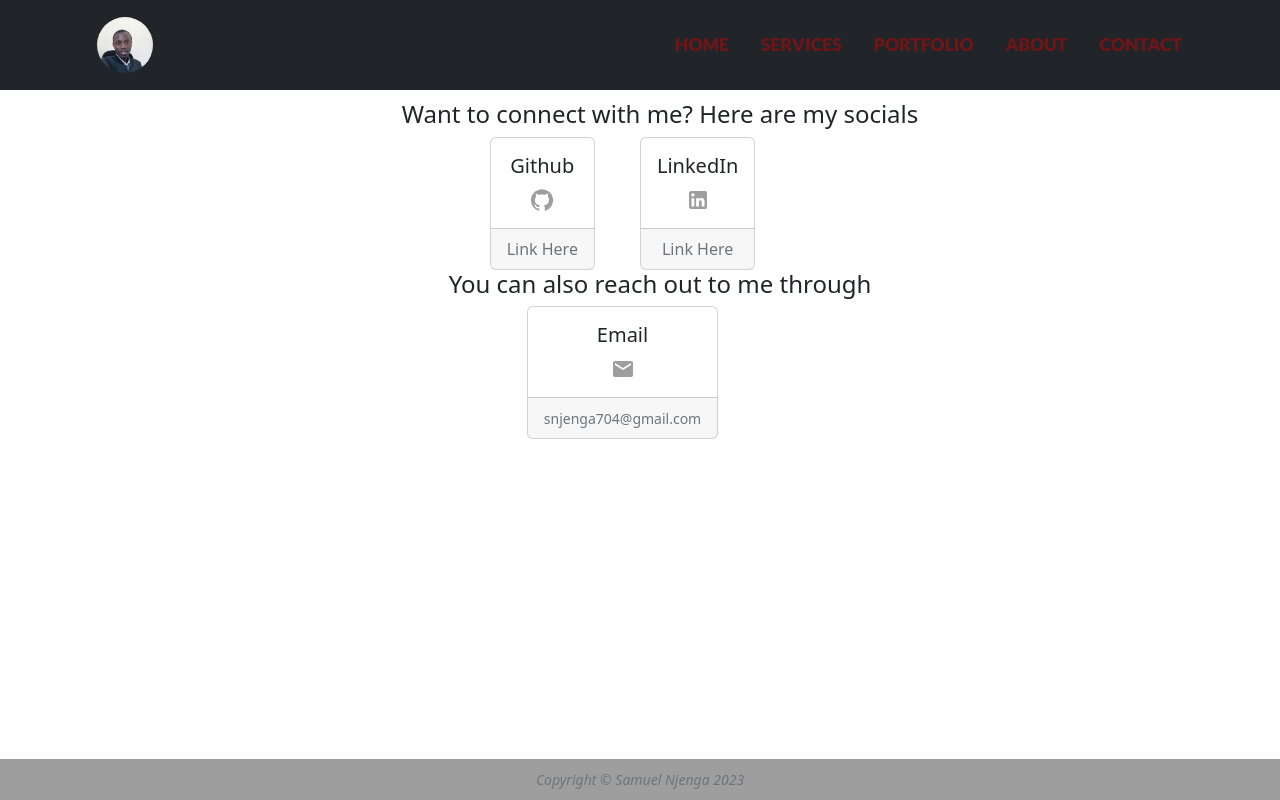
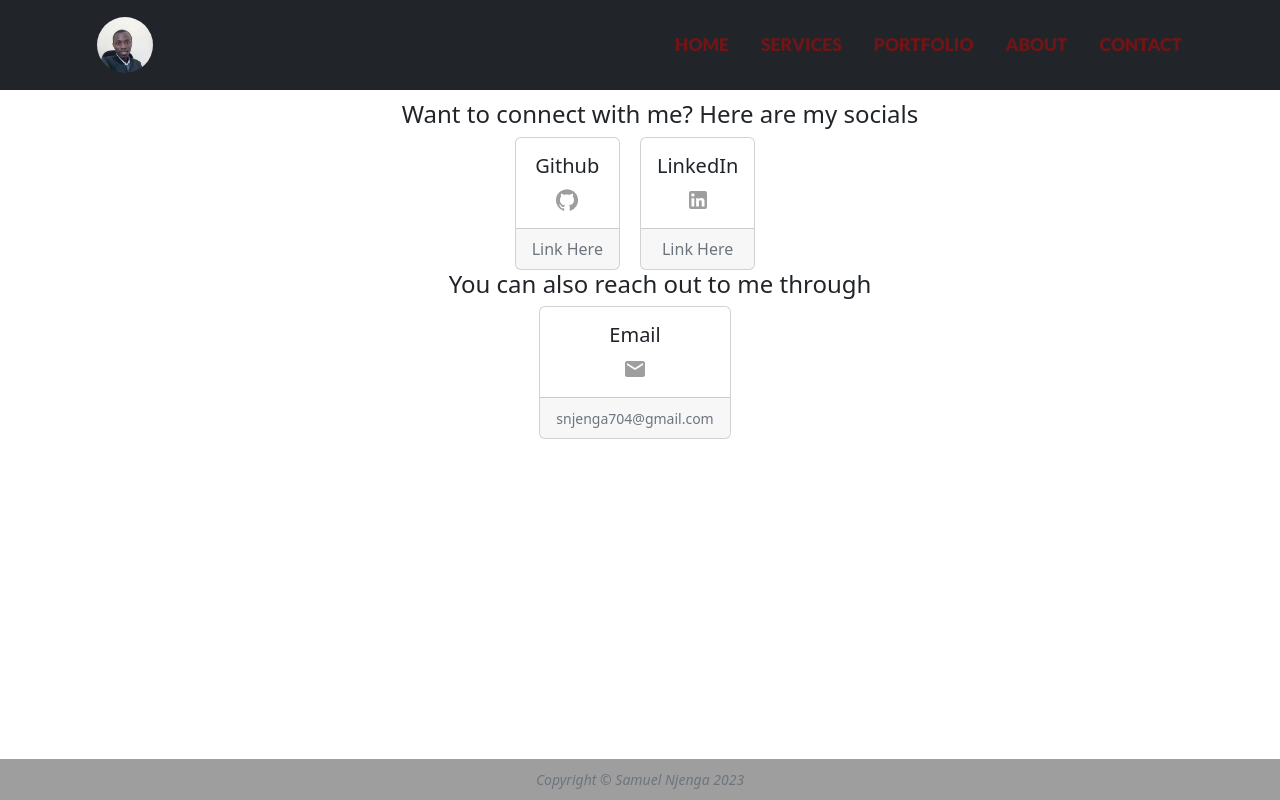
Before and after one commit to SamuelNjenga/the-wrapper, a React (Vite) app: page /contact in a window 1280 px wide. Built offline with nearby package versions, Linux system fonts and the light colour scheme; a web font is replaced by a local one.

Commit message:
feat: modify margin right for Contact component

```diff
--- a/src/features/contact/Contact.css
+++ b/src/features/contact/Contact.css
@@ -11,7 +11,7 @@
   justify-content: center;
 }
 .card-div {
-  margin-right: 45px;
+  margin-right: 20px;
 }
 .icon-center {
   text-align: center;
```
